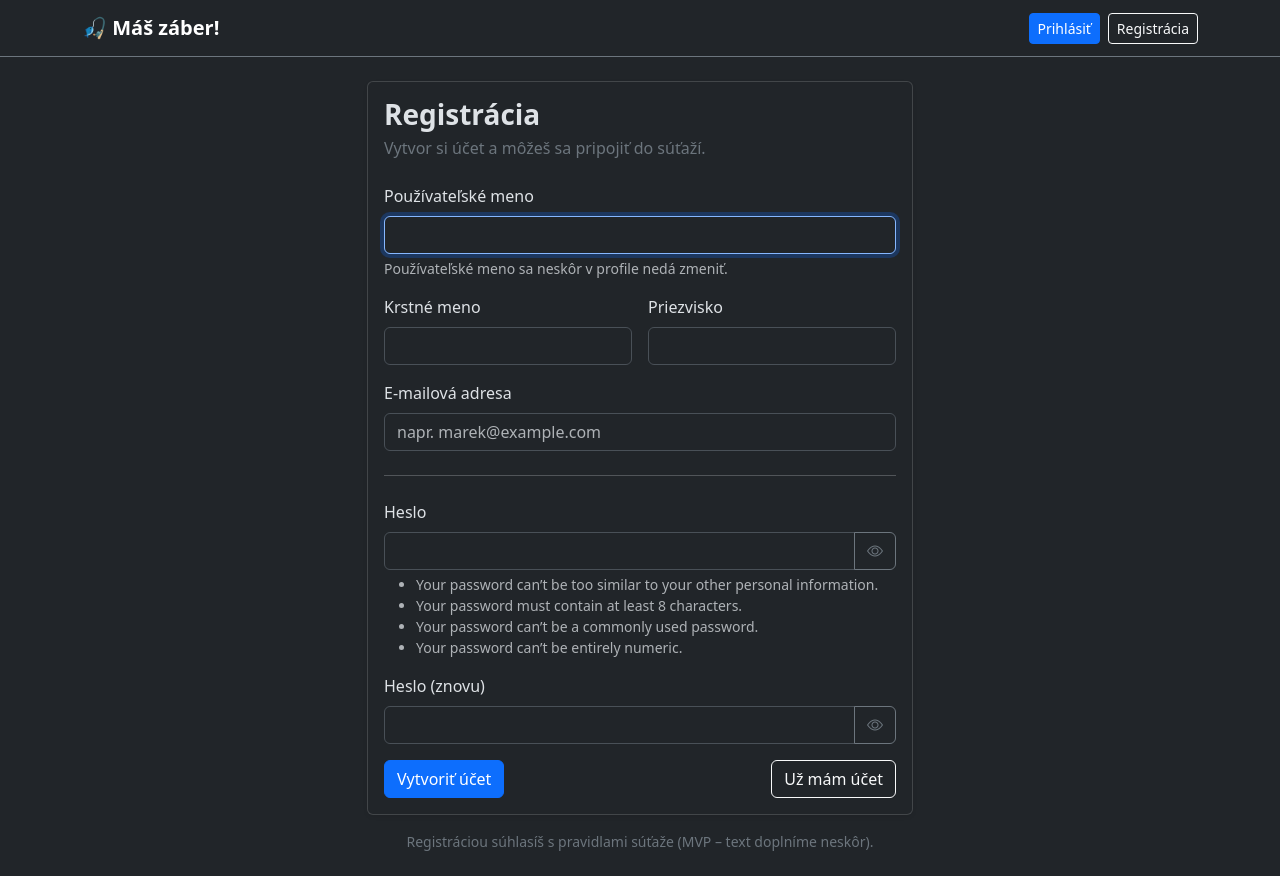
After one commit to MarekB1/fishing-app, a Django app: page /accounts/signup/ in a window 1280 px wide. The commit adds this page. Run offline with Django 4.2, Linux system fonts and the light colour scheme; parts of the project's set-up code (start-up, migrations or seed data) failed here and were passed over; some libraries are stand-ins or nearby versions.

Commit message:
Added registration form

```diff
--- /dev/null
+++ b/apps/accounts/forms.py
@@ -0,0 +1,98 @@
+from __future__ import annotations
+
+from django import forms
+from django.contrib.auth import get_user_model
+from django.contrib.auth.forms import AuthenticationForm, UserCreationForm
+
+User = get_user_model()
+
+
+class BootstrapFormMixin:
+    """Doplnenie Bootstrap 5 tried do všetkých polí."""
+
+    def _bootstrapify(self):
+        for field in self.fields.values():
+            w = field.widget
+            existing = (w.attrs.get("class") or "").strip()
+
+            if isinstance(w, forms.CheckboxInput):
+                base = "form-check-input"
+            elif isinstance(w, (forms.Select, forms.SelectMultiple)):
+                base = "form-select"
+            else:
+                base = "form-control"
+
+            w.attrs["class"] = (f"{existing} {base}").strip()
+
+
+class EmailAuthenticationForm(BootstrapFormMixin, AuthenticationForm):
+    """Login cez e-mail (field name ostáva `username`, aby sedel s LoginView)."""
+
+    username = forms.EmailField(
+        label="E-mail",
+        widget=forms.EmailInput(attrs={
+            "autocomplete": "email",
+            "placeholder": "napr. marek@example.com",
+        }),
+    )
+
+    def __init__(self, request=None, *args, **kwargs):
+        super().__init__(request=request, *args, **kwargs)
+
+        if "password" in self.fields:
+            self.fields["password"].label = "Heslo"
+            self.fields["password"].widget.attrs["autocomplete"] = "current-password"
+
+        self._bootstrapify()
+
+
+class SignUpForm(BootstrapFormMixin, UserCreationForm):
+    """Registrácia = všetko čo vidíš v profile + username (len pri registrácii)."""
+
+    email = forms.EmailField(
+        label="E-mailová adresa",
+        required=True,
+        widget=forms.EmailInput(attrs={
+            "autocomplete": "email",
+            "placeholder": "napr. marek@example.com",
+        }),
+    )
+
+    first_name = forms.CharField(
+        label="Krstné meno",
+        required=True,
+        widget=forms.TextInput(attrs={"autocomplete": "given-name"}),
+    )
+
+    last_name = forms.CharField(
+        label="Priezvisko",
+        required=True,
+        widget=forms.TextInput(attrs={"autocomplete": "family-name"}),
+    )
+
+    class Meta(UserCreationForm.Meta):
+        model = User
+        fields = ("username", "first_name", "last_name", "email", "password1", "password2")
+        labels = {"username": "Používateľské meno"}
+        widgets = {"username": forms.TextInput(attrs={"autocomplete": "username"})}
+
+    def __init__(self, *args, **kwargs):
+        super().__init__(*args, **kwargs)
+
+        self.fields["password1"].label = "Heslo"
+        self.fields["password2"].label = "Heslo (znovu)"
+        self.fields["password1"].widget.attrs["autocomplete"] = "new-password"
+        self.fields["password2"].widget.attrs["autocomplete"] = "new-password"
+
+        self._bootstrapify()
+
+    def clean_email(self):
+        email = (self.cleaned_data.get("email") or "").strip()
+        if not email:
+            return email
+
+        if User._default_manager.filter(email__iexact=email).exists():
+            raise forms.ValidationError(
+                "Tento e-mail je už používaný. Prihlás sa alebo použi iný e-mail."
+            )
+        return email
--- /dev/null
+++ b/apps/accounts/urls.py
@@ -0,0 +1,19 @@
+from django.contrib.auth import views as auth_views
+from django.urls import path
+
+from .views import EmailLoginView, SignUpView
+
+urlpatterns = [
+    # Auth
+    path("login/", EmailLoginView.as_view(), name="login"),
+    path("logout/", auth_views.LogoutView.as_view(), name="logout"),
+
+    # Registration
+    path("signup/", SignUpView.as_view(), name="signup"),
+
+    # Password reset flow (používaš templates/registration/*)
+    path("password_reset/", auth_views.PasswordResetView.as_view(), name="password_reset"),
+    path("password_reset/done/", auth_views.PasswordResetDoneView.as_view(), name="password_reset_done"),
+    path("reset/<uidb64>/<token>/", auth_views.PasswordResetConfirmView.as_view(), name="password_reset_confirm"),
+    path("reset/done/", auth_views.PasswordResetCompleteView.as_view(), name="password_reset_complete"),
+]
--- a/apps/accounts/views.py
+++ b/apps/accounts/views.py
@@ -1,3 +1,39 @@
-from django.shortcuts import render
+from django.contrib import messages
+from django.contrib.auth import authenticate, login as auth_login
+from django.contrib.auth import views as auth_views
+from django.shortcuts import redirect
+from django.urls import reverse_lazy
+from django.views.generic import FormView
 
-# Create your views here.
+from .forms import EmailAuthenticationForm, SignUpForm
+
+
+class EmailLoginView(auth_views.LoginView):
+    template_name = "registration/login.html"
+    authentication_form = EmailAuthenticationForm
+    redirect_authenticated_user = True
+
+
+class SignUpView(FormView):
+    template_name = "registration/signup.html"
+    form_class = SignUpForm
+    success_url = reverse_lazy("core:dashboard")
+
+    def dispatch(self, request, *args, **kwargs):
+        if request.user.is_authenticated:
+            return redirect("core:dashboard")
+        return super().dispatch(request, *args, **kwargs)
+
+    def form_valid(self, form):
+        user = form.save()
+
+        raw_password = form.cleaned_data["password1"]
+        authed = authenticate(self.request, email=user.email, password=raw_password)
+        if authed is not None:
+            auth_login(self.request, authed)
+        else:
+            # fallback: ak by authenticate zlyhalo, tak aspoň nech to nespadne
+            auth_login(self.request, user, backend="django.contrib.auth.backends.ModelBackend")
+
+        messages.success(self.request, "Účet bol vytvorený. Si prihlásený.")
+        return super().form_valid(form)
--- a/config/settings.py
+++ b/config/settings.py
@@ -174,6 +174,11 @@ LOGIN_REDIRECT_URL = "/dashboard/"
 LOGOUT_REDIRECT_URL = "/"
 LOGIN_URL = "/accounts/login/"
 
+AUTHENTICATION_BACKENDS = [
+    "apps.accounts.backends.EmailBackend",
+    "django.contrib.auth.backends.ModelBackend",  # fallback (napr. admin / username)
+]
+
 # --- Email / Password reset (DEV default) ---
 # --- Email (DEV via MailHog) ---
 EMAIL_BACKEND = "django.core.mail.backends.smtp.EmailBackend"
--- a/config/urls.py
+++ b/config/urls.py
@@ -3,17 +3,22 @@ from django.urls import path, include
 from django.conf import settings
 from django.conf.urls.static import static
 from django.views.generic import RedirectView
+from django.contrib.staticfiles.storage import staticfiles_storage
 
 urlpatterns = [
     path("admin/", admin.site.urls),
-    # login/logout (Django built-in auth)
-    path("accounts/", include("django.contrib.auth.urls")),
-    # stránky z core appky
+
+    path("accounts/", include("apps.accounts.urls")),  # ak už používaš accounts app
+
     path("", include("core.urls")),
     path("competitions/", include("apps.competitions.urls")),
     path("catches/", include("apps.catches.urls")),
     path("notifications/", include("apps.notifications.urls")),
-    path("favicon.ico", RedirectView.as_view(url=static("favicon/favicon.ico"))),
+
+    path(
+        "favicon.ico",
+        RedirectView.as_view(url=staticfiles_storage.url("favicon/favicon.ico"), permanent=True),
+    ),
 ]
 
 if settings.DEBUG:
--- a/templates/core/dashboard.html
+++ b/templates/core/dashboard.html
@@ -91,8 +91,8 @@
         <ul class="mb-0">
           <li>Scoreboard bude aj pre účastníkov?</li>
           <li>Dorobiť prelink na Scoreboard</li>
-          <li>Vytvoriť úpravu profilu</li>
-          <li>Prihlasovanie pomocou mailu a nie nicku</li>
+          <li><s>Vytvoriť úpravu profilu</s></li>
+          <li><s>Prihlasovanie pomocou mailu a nie nicku</s></li>
           <li><s>Notifikácie iba organizátovi súťaže</s></li>
           <li>Pridať feature friends</li>
           <li>Pridať invite cez QR Code, link alebo priamo cez meno</li>
@@ -102,7 +102,7 @@
           <li>Invite aj pre ďalšieho organizátora (Môže ich byť viac)</li>
           <li><s>Vypísať meno užívateľa aj rolu</s></li>
           <li><s>Pridať zvuk pípača/navijáka pri novom úlovku</s></li>
-          <li>Zobraziť heslo pri login-e</li>
+          <li><s>Zobraziť heslo pri login-e</s></li>
         </ul>
       </div>
     </div>
--- a/templates/core/home.html
+++ b/templates/core/home.html
@@ -47,8 +47,10 @@
             <a class="btn btn-primary" href="{% url 'core:dashboard' %}">Prejsť na dashboard</a>
           {% else %}
             <a class="btn btn-primary" href="{% url 'login' %}">Prihlásiť sa</a>
+            <a class="btn btn-outline-light" href="{% url 'signup' %}">Registrácia</a>
           {% endif %}
         </div>
+
       </div>
     </div>
   </div>
--- a/templates/partials/nav.html
+++ b/templates/partials/nav.html
@@ -97,6 +97,10 @@
           <li class="nav-item">
             <a class="btn btn-primary btn-sm" href="{% url 'login' %}">Prihlásiť</a>
           </li>
+
+          <li class="nav-item ms-2">
+            <a class="btn btn-outline-light btn-sm" href="{% url 'signup' %}">Registrácia</a>
+          </li>
         {% endif %}
       </ul>
     </div>
--- /dev/null
+++ b/templates/registration/signup.html
@@ -0,0 +1,114 @@
+{% extends "base.html" %}
+{% block title %}Registrácia{% endblock %}
+
+{% block content %}
+  <div class="row justify-content-center">
+    <div class="col-12 col-md-10 col-lg-6">
+      <div class="card shadow-sm">
+        <div class="card-body">
+          <h1 class="h3 fw-bold mb-1">Registrácia</h1>
+          <p class="text-secondary mb-4">Vytvor si účet a môžeš sa pripojiť do súťaží.</p>
+
+          <form method="post" novalidate>
+            {% csrf_token %}
+
+            {% if form.non_field_errors %}
+              <div class="alert alert-danger">
+                {{ form.non_field_errors }}
+              </div>
+            {% endif %}
+
+            <div class="mb-3">
+              <label class="form-label" for="{{ form.username.id_for_label }}">{{ form.username.label }}</label>
+              {{ form.username }}
+              {% if form.username.errors %}
+                <div class="invalid-feedback d-block">{{ form.username.errors }}</div>
+              {% endif %}
+              <div class="form-text">Používateľské meno sa neskôr v profile nedá zmeniť.</div>
+            </div>
+
+            <div class="row g-3">
+              <div class="col-12 col-md-6">
+                <label class="form-label" for="{{ form.first_name.id_for_label }}">{{ form.first_name.label }}</label>
+                {{ form.first_name }}
+                {% if form.first_name.errors %}
+                  <div class="invalid-feedback d-block">{{ form.first_name.errors }}</div>
+                {% endif %}
+              </div>
+
+              <div class="col-12 col-md-6">
+                <label class="form-label" for="{{ form.last_name.id_for_label }}">{{ form.last_name.label }}</label>
+                {{ form.last_name }}
+                {% if form.last_name.errors %}
+                  <div class="invalid-feedback d-block">{{ form.last_name.errors }}</div>
+                {% endif %}
+              </div>
+
+              <div class="col-12">
+                <label class="form-label" for="{{ form.email.id_for_label }}">{{ form.email.label }}</label>
+                {{ form.email }}
+                {% if form.email.errors %}
+                  <div class="invalid-feedback d-block">{{ form.email.errors }}</div>
+                {% endif %}
+              </div>
+            </div>
+
+            <hr class="my-4">
+
+            <div class="mb-3">
+              <label class="form-label" for="{{ form.password1.id_for_label }}">{{ form.password1.label }}</label>
+              <div class="input-group">
+                {{ form.password1 }}
+                <button
+                  class="btn btn-outline-secondary"
+                  type="button"
+                  data-password-toggle="#{{ form.password1.id_for_label }}"
+                  aria-label="Zobraziť heslo"
+                  aria-pressed="false">
+                  <i class="bi bi-eye js-eye"></i>
+                  <i class="bi bi-eye-slash d-none js-eye-slash"></i>
+                </button>
+              </div>
+
+              {% if form.password1.help_text %}
+                <div class="form-text">{{ form.password1.help_text|safe }}</div>
+              {% endif %}
+              {% if form.password1.errors %}
+                <div class="invalid-feedback d-block">{{ form.password1.errors }}</div>
+              {% endif %}
+            </div>
+
+            <div class="mb-3">
+              <label class="form-label" for="{{ form.password2.id_for_label }}">{{ form.password2.label }}</label>
+              <div class="input-group">
+                {{ form.password2 }}
+                <button
+                  class="btn btn-outline-secondary"
+                  type="button"
+                  data-password-toggle="#{{ form.password2.id_for_label }}"
+                  aria-label="Zobraziť heslo"
+                  aria-pressed="false">
+                  <i class="bi bi-eye js-eye"></i>
+                  <i class="bi bi-eye-slash d-none js-eye-slash"></i>
+                </button>
+              </div>
+
+              {% if form.password2.errors %}
+                <div class="invalid-feedback d-block">{{ form.password2.errors }}</div>
+              {% endif %}
+            </div>
+
+            <div class="d-flex align-items-center justify-content-between gap-2">
+              <button type="submit" class="btn btn-primary">Vytvoriť účet</button>
+              <a class="btn btn-outline-light" href="{% url 'login' %}">Už mám účet</a>
+            </div>
+          </form>
+        </div>
+      </div>
+
+      <div class="text-center text-secondary small mt-3">
+        Registráciou súhlasíš s pravidlami súťaže (MVP – text doplníme neskôr).
+      </div>
+    </div>
+  </div>
+{% endblock %}
```
Also changed, not shown: apps/accounts/backends.py (added, +32 -0 lines), core/forms.py (+16 -0 lines), templates/registration/login.html (+14 -19 lines), 1 other file.
